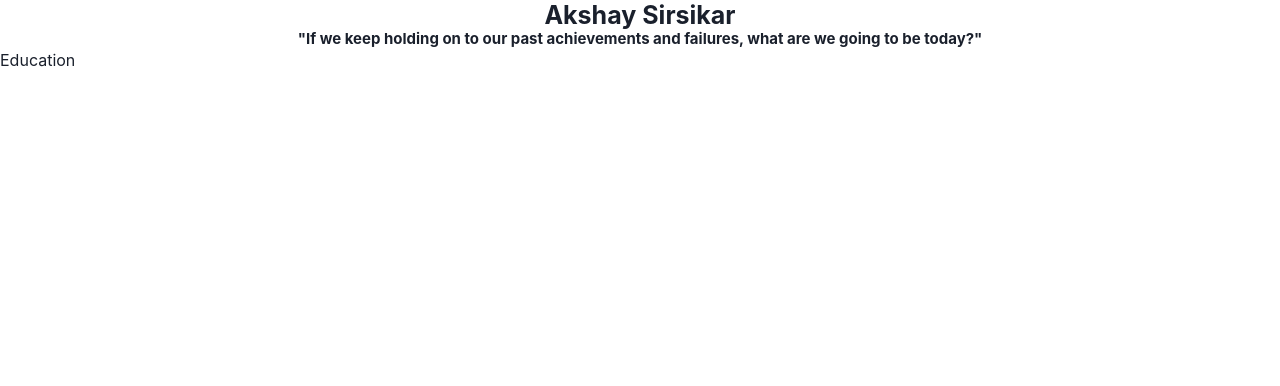
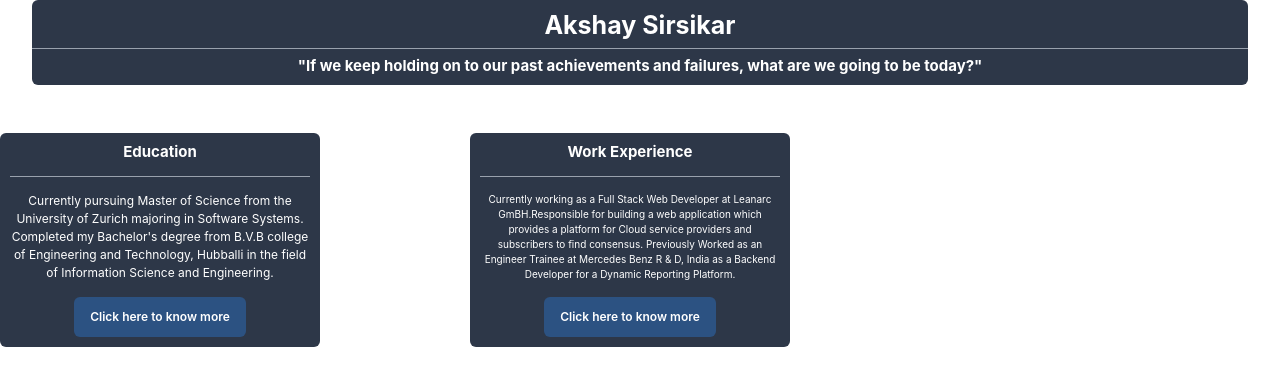
Before and after one commit to SirsikarAkshay/personal-website, a React (Create React App) app: page / in a window 1280 px wide. Shown: the top 386 px of the page. Built offline with nearby package versions, Linux system fonts and the light colour scheme.

Commit message:
Finished the Introductory Work and Education components with added Chakra features

```diff
--- a/src/App.tsx
+++ b/src/App.tsx
@@ -1,15 +1,21 @@
+import { Box, HStack, VStack } from '@chakra-ui/react';
 import React from 'react';
 import { Education } from './components/Education';
 import { Title } from './components/Title';
+import { Work } from './components/Work';
 
 function App() {
+
   return (
-    <div className="App">
-      <header className="App-header">
+    <Box>
+      <VStack spacing={12}>
         <Title />
-        <Education />
-      </header>
-    </div>
+        <HStack align='flex-start' spacing={150}>
+          <Education />
+          <Work />
+        </HStack>
+      </VStack>
+    </Box>
   );
 }
 
--- a/src/components/Education.tsx
+++ b/src/components/Education.tsx
@@ -1,17 +1,30 @@
 import React from "react";
-import { Box } from "@chakra-ui/react";
+import { Box, Button, Divider, Heading, Text, VStack } from "@chakra-ui/react";
 
 export function Education() {
 
-    const getEducation = () => {
-        return(
-            <div> This is Akshay's Education</div>
-        )
-    }
+    return(
+        <Box bg='gray.700' alignSelf='flex-start' rounded='md' textAlign='center' w='25%' px='10px' py='10px' color='white'>
+            <VStack spacing={15}>
+                <Heading as="h6">
+                    <Text fontSize='15px'>
+                        Education
+                    </Text>
+                </Heading>
+                <Divider />
+                <Text fontSize='12px' textAlign='center'>
+                    Currently pursuing Master of Science from the University of Zurich
+                    majoring in Software Systems.
 
-    return(
-        <div>
-            <Box onClick={getEducation}>Education</Box>
-        </div>
+                    Completed my Bachelor's degree from B.V.B college of Engineering and Technology, Hubballi
+                    in the field of Information Science and Engineering.
+                </Text>
+
+
+                <Button bg='blue.700' color='white' textAlign='center' fontSize='12px'>
+                        Click here to know more
+                </Button>
+            </VStack>
+        </Box>
     )
 };
--- a/src/components/Title.tsx
+++ b/src/components/Title.tsx
@@ -1,14 +1,18 @@
 import React from "react";
-import {Heading, Text} from "@chakra-ui/react"
+import {Heading, Text, Divider} from "@chakra-ui/react"
+import { VStack } from "@chakra-ui/react";
 
 export function Title() {
 
     return(
-        <Heading as="h5">
-        <Text textAlign="center" fontSize="25px">Akshay Sirsikar</Text>
-        <Text textAlign="center" fontSize="15px">
-            "If we keep holding on to our past achievements and failures, what are we going to be today?"
-        </Text>
+        <Heading as="h5" bg='gray.700' w='95%' py='10px' rounded='md' color='white'>
+            <VStack>
+                <Text textAlign="center" fontSize="25px">Akshay Sirsikar</Text>
+                <Divider />
+                <Text textAlign="center" fontSize="15px">
+                    "If we keep holding on to our past achievements and failures, what are we going to be today?"
+                </Text>
+            </VStack>
         </Heading>
     )
 };
--- a/src/components/Work.tsx
+++ b/src/components/Work.tsx
@@ -1,10 +1,30 @@
 import React from "react";
+import { Box, Heading, Text } from "@chakra-ui/react";
+import { VStack, Divider, Button } from "@chakra-ui/react";
 
 export function Work() {
     return(
-        <div>
-            Work experience
-        </div>
+    <Box bg='gray.700' alignSelf='flex-start' rounded='md' textAlign='center' w='25%' color='white' px='10px' py='10px'>
+        <VStack spacing={15}>
+                <Heading as="h6">
+                    <Text fontSize='15px'>
+                        Work Experience
+                    </Text>
+                </Heading>
+                <Divider />
+                <Text fontSize='10px' textAlign='center'>
+                    Currently working as a Full Stack Web Developer at Leanarc GmBH.Responsible for building a web application which provides a platform for Cloud service providers
+                    and subscribers to find consensus.
+                    Previously Worked as an Engineer Trainee at Mercedes Benz R & D, India
+                    as a Backend Developer for a Dynamic Reporting Platform.
+                </Text>
+
+
+                <Button bg='blue.700' color='white' textAlign='center' fontSize='12px'>
+                        Click here to know more
+                </Button>
+            </VStack>
+    </Box>
     )
 
 };
```
